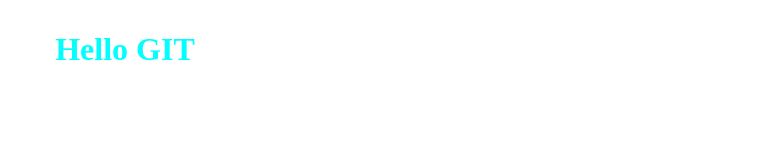
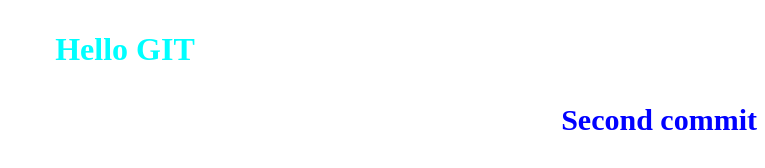
Before and after one commit to artemkril/testing, a plain HTML site: page index.html in a window 1280 px wide. Shown: the whole page, without its empty margins (515-1280 px from the left). Drawn offline with Linux system fonts and the light colour scheme.

Commit message:
second commit

```diff
--- a/index.html
+++ b/index.html
@@ -10,6 +10,7 @@
 <body>
 
 <h1>Hello GIT</h1>
+<h2>Second commit</h2>
 
 </body>
 </html>
--- a/main.css
+++ b/main.css
@@ -6,3 +6,8 @@ h1{
     color: aqua;
     padding: 10px;
 }
+h2{
+    text-align: right;
+    font-size:30px;
+    color: blue;
+}
```
